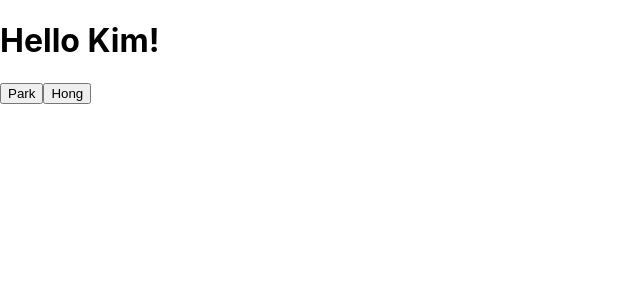
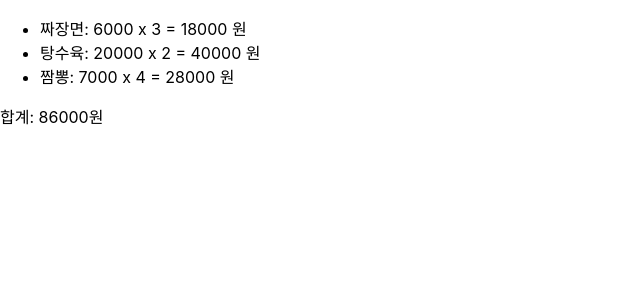
Before and after one commit to soongu/react-simple-basic, a React (Create React App) app: page / in a window 1280 px wide. Shown: the top 300 px of the page, without its empty margins (0-640 px from the left). Built offline with nearby package versions, Linux system fonts and the light colour scheme; the HTML template or start-up script is replaced by a standard one.

Commit message:
- useState, useMemo #1

```diff
--- a/public/index.html
+++ b/public/index.html
@@ -1,5 +1,5 @@
 <!DOCTYPE html>
-<html lang="en">
+<html lang="ko">
   <head>
     <meta charset="utf-8" />
     <link rel="icon" href="%PUBLIC_URL%/favicon.ico" />
--- a/src/App.js
+++ b/src/App.js
@@ -1,36 +1,57 @@
 import './App.css';
-import {useEffect, useState} from "react";
+import {useEffect, useMemo, useState} from "react";
 
 const App = () => {
 
-    const [userName, setUserName] = useState('Kim');
+    const foodArray = [
+        {
+            name: "짜장면",
+            price: 6000,
+            quantity: 3,
+        },
+        {
+            name: "탕수육",
+            price: 20000,
+            quantity: 2,
+        },
+        {
+            name: "짬뽕",
+            price: 7000,
+            quantity: 4,
+        },
+    ];
 
-    // 마운트 될 때와 값이 변경될 때 실행
-    // 두번째 인자에 빈배열 넣을시: 처음 렌더링시에만 실행
-    // 두번째 인자에 배열에 변수넣을시: 해당 값이 업데이트될때만 실행
-    // 함수리턴시: clean-up함수 반환하여 컴포너넌트가 언마운트되거나 업데이트되기 직전에 실행
-    useEffect(() => {
-        console.log('useEffect call!');
-        console.log('userName:' + userName);
+    const [foodList, setFoodList] = useState(foodArray);
 
-        return () => {
-            console.log('cleanup');
-            console.log('cleanup username: ' + userName);
-        };
 
-    }, [userName]);
+    // 상태값 계산
 
-    const handleClickPark = () => setUserName("Park");
-    const handleClickHong = () => setUserName("Hong");
+    // const totalPrice = foodList.reduce((sum, food) => {
+    //      return sum + (food.price * food.quantity);
+    // }, 0);
 
-    console.log("App userName : " + userName);
+    // 상태값 계산 함수
+    const calcTotalPrice = foodList => {
+        return foodList.reduce((sum, food) => {
+            return sum + (food.price * food.quantity);
+        }, 0);
+    };
+
+    // useMemo 훅: 상태값이 변경되지 않으면 그전에 계산된 값을 보관하고있다가 그대로사용하여 성능을 향상시킨다.
+    const totalPrice = useMemo(() => calcTotalPrice(foodList), [foodList]);
 
     return (
-        <div>
-            <h1>Hello {userName}!</h1>
-            <button onClick={handleClickPark}>Park</button>
-            <button onClick={handleClickHong}>Hong</button>
-        </div>
+        <>
+            <ul>
+                {foodList.map(food => (
+                    <li key={food.name}>
+                        {food.name}: {food.price} x {food.quantity} = {food.price * food.quantity} 원
+                    </li>
+                ))}
+            </ul>
+
+            <p>합계: {totalPrice}원</p>
+        </>
     );
 };
 
```
